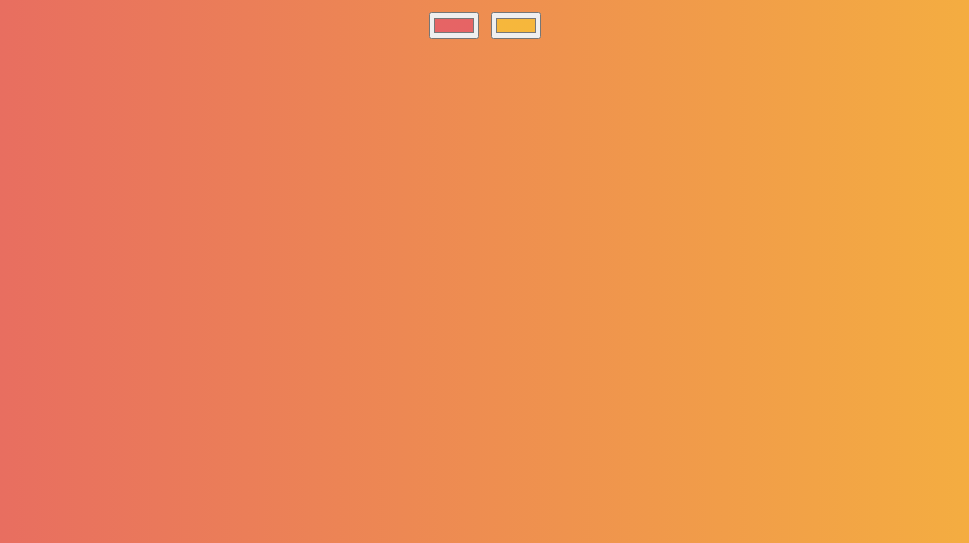
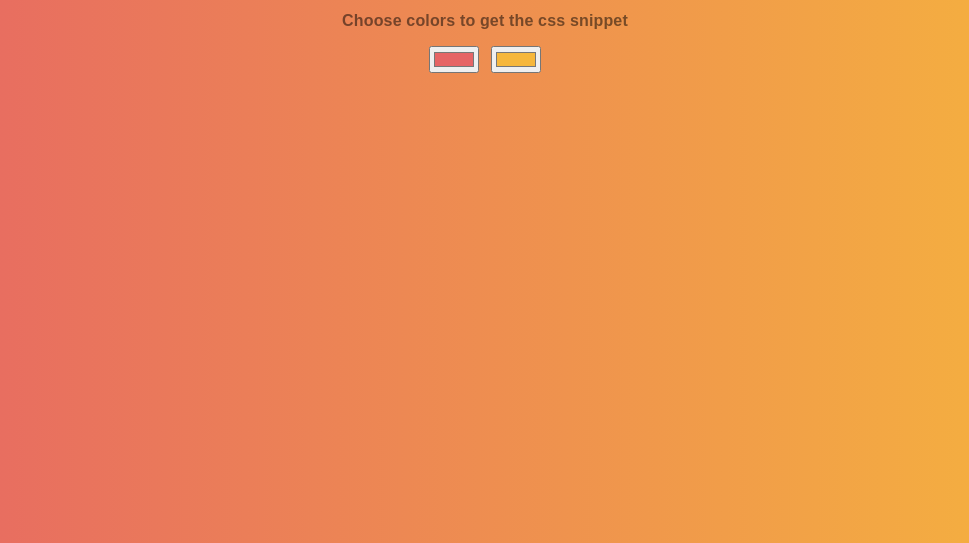
Before and after one commit to LBeul/gradient-generator, a website: page index.html in a window 1280 px wide. Shown: the part 257-800 px from the top of the page, without its empty margins (155-1124 px from the left). Drawn offline with Linux system fonts and the light colour scheme.

Commit message:
code snippet hint added

```diff
--- a/index.html
+++ b/index.html
@@ -1,19 +1,22 @@
 <!DOCTYPE html>
 <html>
+
 <head>
 	<title>Background Generator</title>
 	<link rel="stylesheet" type="text/css" href="./styles.css">
 </head>
+
 <body id="background">
 	<h1>Background Generator</h1>
 	<h2>CSS Background:</h2>
-	<h3></h3>
+	<h3>Choose colors to get the css snippet</h3>
 
 	<div>
-    <input oninput="setGradient()" class="leftcolor" type="color" id="head" name="leftcolor" value="#e66465">
-    <input oninput="setGradient()" class="rightcolor" type="color" id="body" name="rightcolor" value="#f6b73c">
-</div>
+		<input oninput="setGradient()" class="leftcolor" type="color" id="head" name="leftcolor" value="#e66465">
+		<input oninput="setGradient()" class="rightcolor" type="color" id="body" name="rightcolor" value="#f6b73c">
+	</div>
 
 	<script type="text/javascript" src="./script.js"></script>
 </body>
+
 </html>
```
